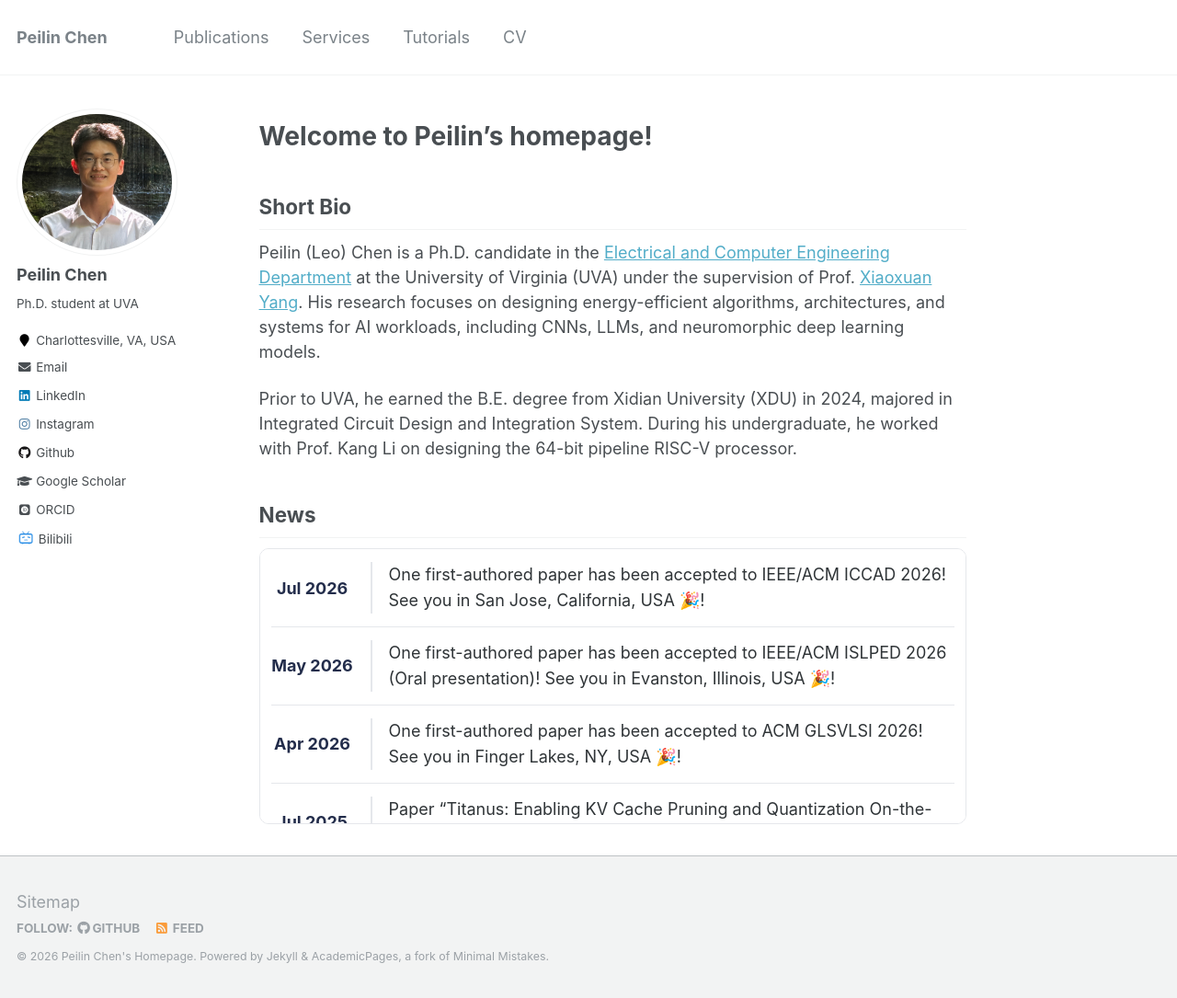
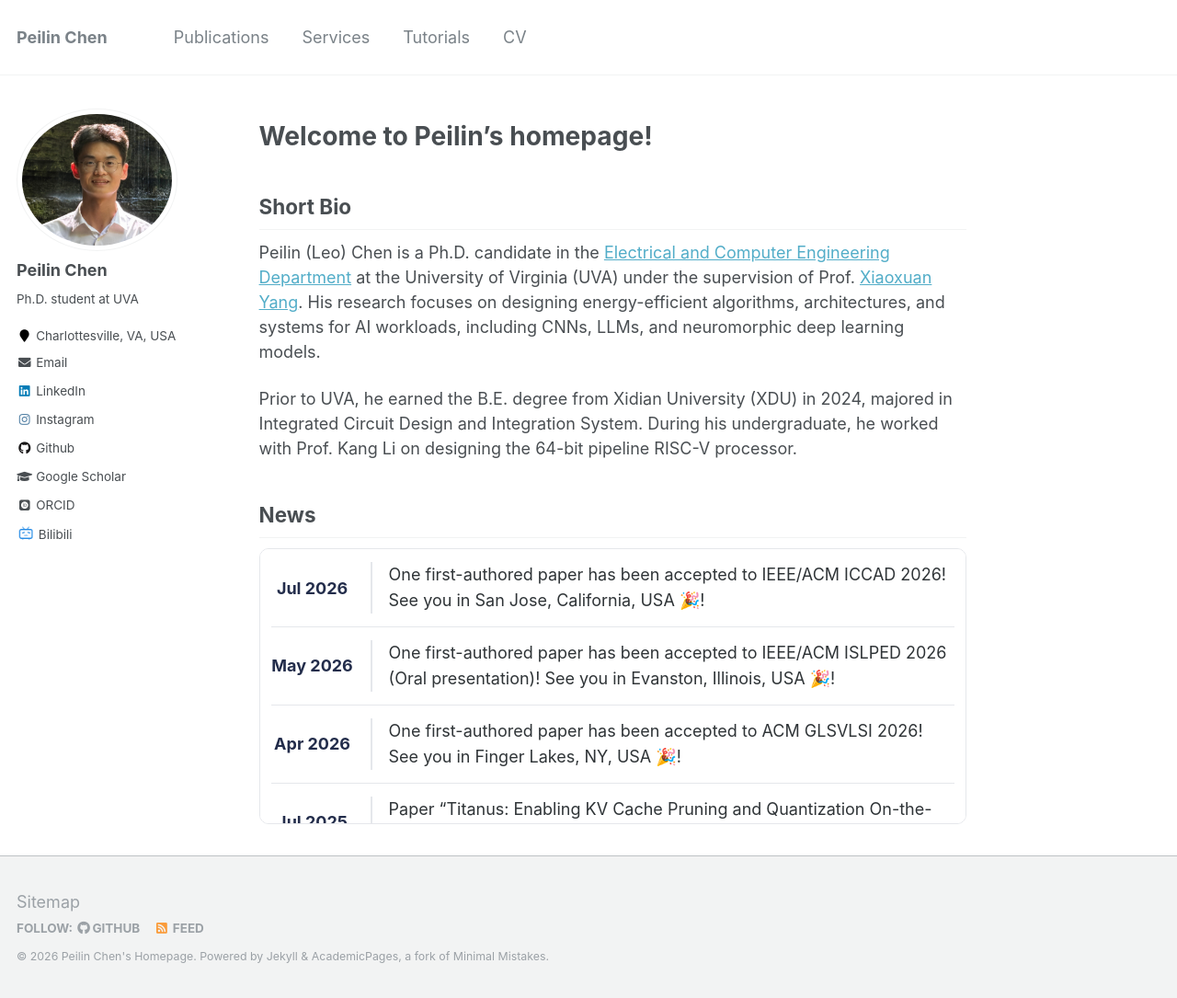
Before and after one commit to peilin-chen/peilin-chen.github.io, a Jekyll site: the page built from _pages/about.md, in a window 1280 px wide and 1085 px high. Shown: the whole window at 92% size. Built offline with Jekyll 4.4.1, drawn with Linux system fonts in a browser that asks for light colours; some web fonts are replaced.

Commit message:
Update author avatar in configuration file

```diff
--- a/_config.yml
+++ b/_config.yml
@@ -81,7 +81,7 @@ analytics:
 # Site Author
 author:
   name             : "Peilin Chen"
-  avatar           : "figure3.jpg"
+  avatar           : "figure4.jpg"
   bio              : "Ph.D. student at UVA"
   location         : "Charlottesville, VA, USA"
   employer         : #"University of Virginia"
```
